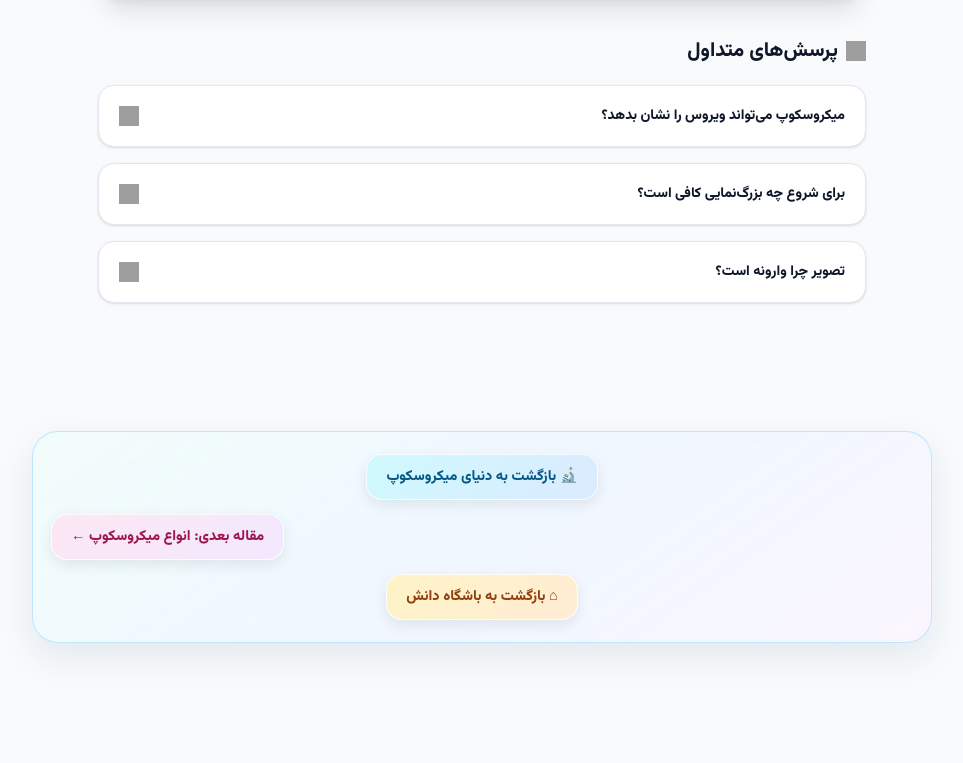
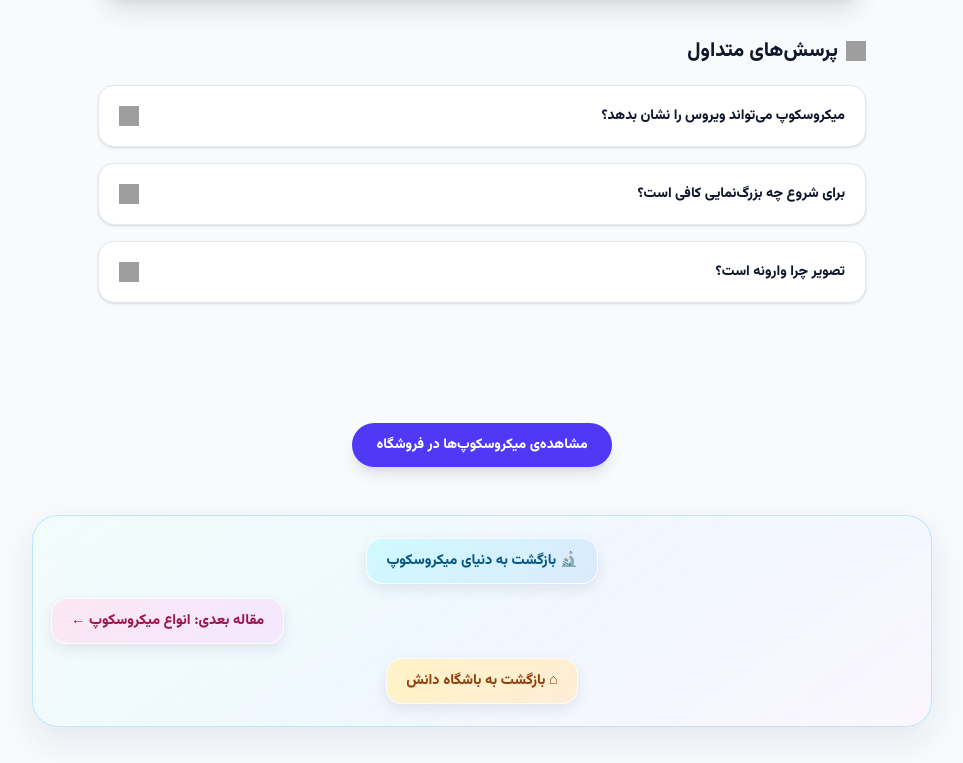
Before and after one commit to Kharideali/microscope_guide, a plain HTML site: page index.html in a window 1280 px wide. Shown: the part 5846-6609 px from the top of the page, without its empty margins (158-1121 px from the left). Before the commit the page ends 6525 px from the top, so only its background shows below. Drawn offline with nearby package versions, Linux system fonts and the light colour scheme; grey boxes are pictures that could not be loaded.

Commit message:
Add store link button to microscope article

```diff
--- a/index.html
+++ b/index.html
@@ -486,6 +486,13 @@
       </div>
     </section>
 
+<div class="my-10 flex justify-center px-4">
+    <a href="https://kharideali.ir/" target="_blank" rel="noopener"
+       class="inline-flex items-center justify-center rounded-full bg-indigo-600 px-6 py-3 text-sm font-extrabold text-white shadow-lg transition hover:-translate-y-0.5 hover:bg-indigo-700 hover:shadow-xl focus:outline-none focus:ring-4 focus:ring-indigo-200">
+      مشاهده‌ی میکروسکوپ‌ها در فروشگاه
+    </a>
+  </div>
+
   <!-- ناوبری پایانی سه‌ردیفه -->
   <nav class="study-links" aria-label="ناوبری مقالات میکروسکوپ">
     <div class="world-row"><a class="world-link" href="https://kharideali.github.io/danesh-club/guides/microscope/">🔬 بازگشت به دنیای میکروسکوپ</a></div>
```
